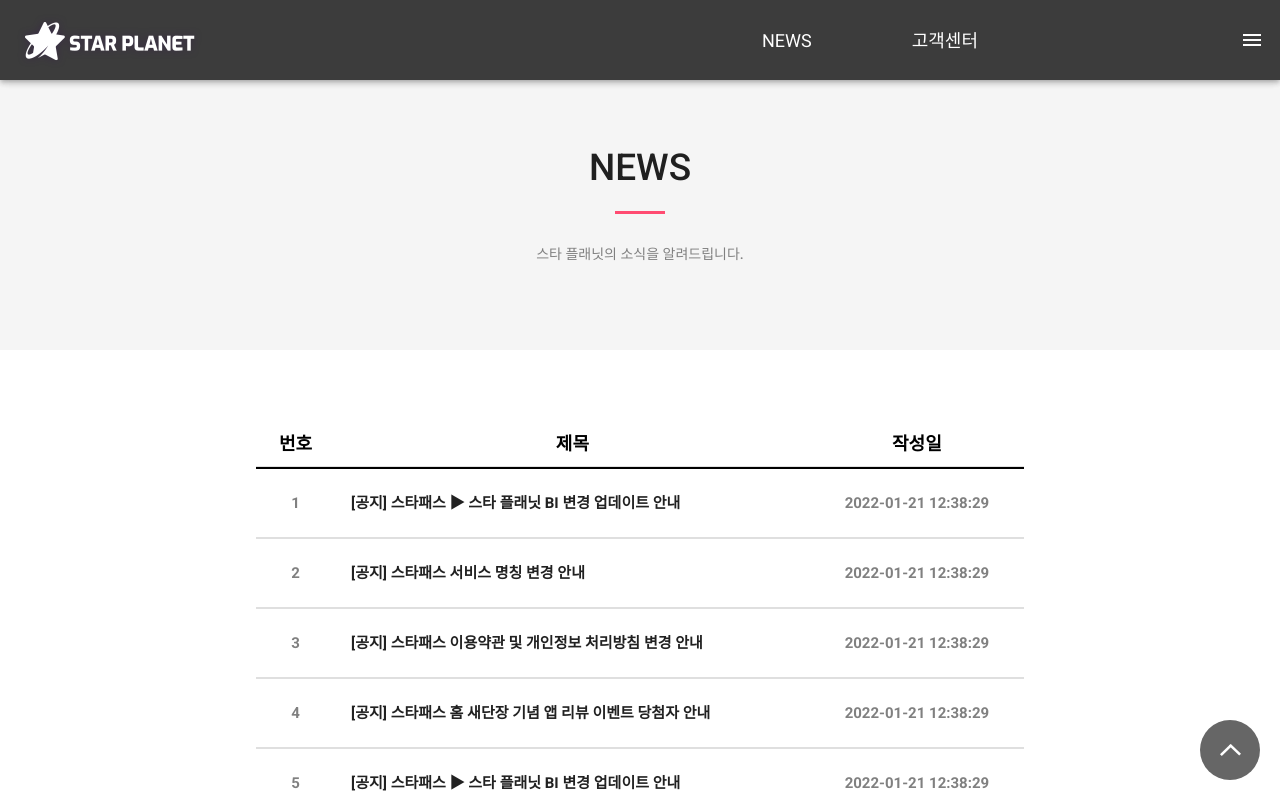
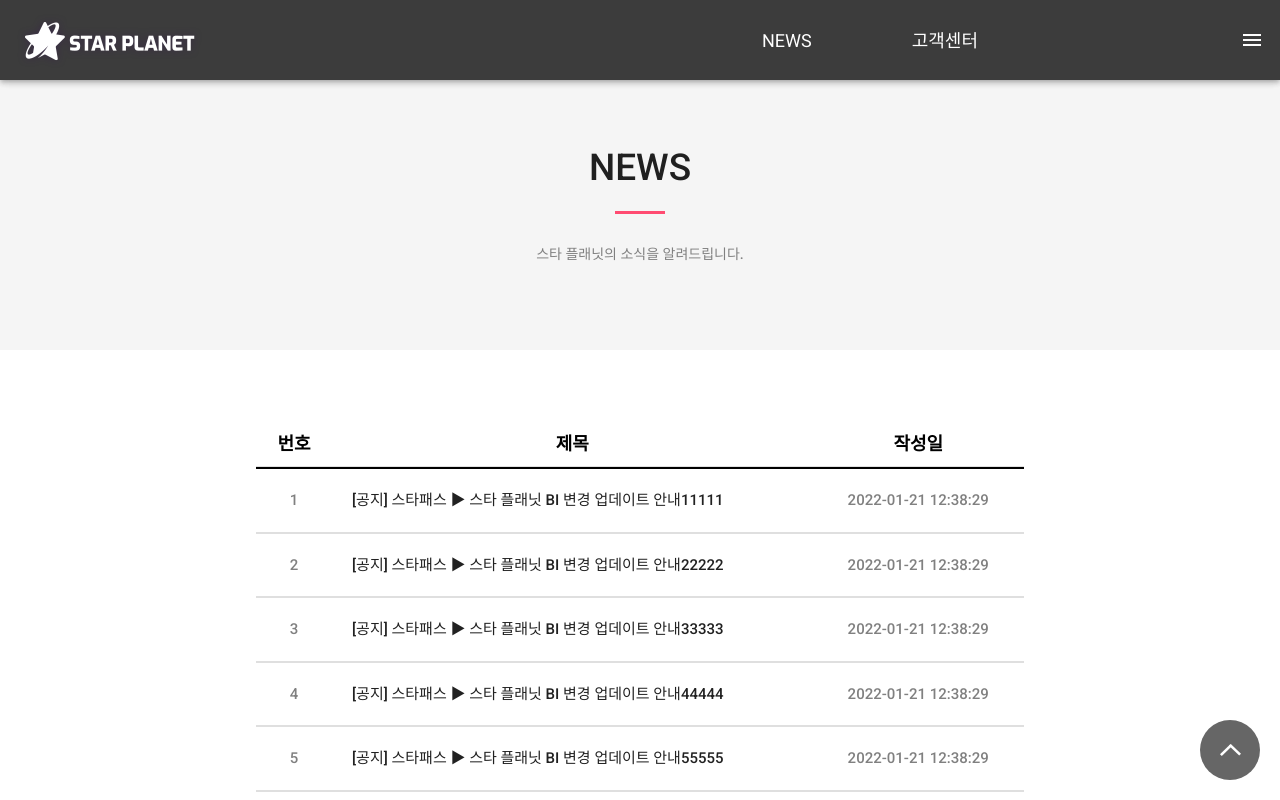
Before and after one commit to jeonghun-rowem/starplanet_pilotproject, a Vue app: page /news in a window 1280 px wide. Shown: the top 800 px of the page. Built offline with nearby package versions, Linux system fonts and the light colour scheme.

Commit message:
news 게시판 json파일을 사용한 axios연결 테스트

```diff
--- a/package.json
+++ b/package.json
@@ -8,6 +8,7 @@
     "lint": "vue-cli-service lint"
   },
   "dependencies": {
+    "axios": "^0.26.1",
     "core-js": "^3.8.3",
     "vue": "^2.6.14",
     "vue-router": "^3.5.3",
--- /dev/null
+++ b/public/Test.json
@@ -0,0 +1,12 @@
+[
+    {"num" : 1, "title" : "[공지] 스타패스 ▶ 스타 플래닛 BI 변경 업데이트 안내11111", "date":"2022-01-21 12:38:29" },
+    {"num" : 2, "title" : "[공지] 스타패스 ▶ 스타 플래닛 BI 변경 업데이트 안내22222", "date":"2022-01-21 12:38:29" },
+    {"num" : 3, "title" : "[공지] 스타패스 ▶ 스타 플래닛 BI 변경 업데이트 안내33333", "date":"2022-01-21 12:38:29" },
+    {"num" : 4, "title" : "[공지] 스타패스 ▶ 스타 플래닛 BI 변경 업데이트 안내44444", "date":"2022-01-21 12:38:29" },
+    {"num" : 5, "title" : "[공지] 스타패스 ▶ 스타 플래닛 BI 변경 업데이트 안내55555", "date":"2022-01-21 12:38:29" },
+    {"num" : 6, "title" : "[공지] 스타패스 ▶ 스타 플래닛 BI 변경 업데이트 안내66666", "date":"2022-01-21 12:38:29" },
+    {"num" : 7, "title" : "[공지] 스타패스 ▶ 스타 플래닛 BI 변경 업데이트 안내77777", "date":"2022-01-21 12:38:29" },
+    {"num" : 8, "title" : "[공지] 스타패스 ▶ 스타 플래닛 BI 변경 업데이트 안내88888", "date":"2022-01-21 12:38:29" },
+    {"num" : 9, "title" : "[공지] 스타패스 ▶ 스타 플래닛 BI 변경 업데이트 안내99999", "date":"2022-01-21 12:38:29" },
+    {"num" : 10, "title" : "[공지] 스타패스 ▶ 스타 플래닛 BI 변경 업데이트 안내00000", "date":"2022-01-21 12:38:29" }
+]
--- a/src/main.js
+++ b/src/main.js
@@ -1,4 +1,5 @@
 import Vue from "vue";
+import axios from "axios";
 import App from "@/App.vue";
 import vuetify from "@/plugins/vuetify.js";
 import router from "@/router/index.js";
@@ -8,5 +9,6 @@
 new Vue({
   vuetify,
   router,
+  axios,
   render: (h) => h(App),
 }).$mount("#app");
--- a/src/styles/variables.scss
+++ b/src/styles/variables.scss
@@ -10,7 +10,8 @@
     border-bottom: thin solid rgba(0, 0, 0, 0.12);
     font-size: 15px;
     text-align: center;
-    font-weight: 600;
+    font-weight: 500;
+    padding: 20px;
 }
 
 .v-data-table > .v-data-table__wrapper > table {
@@ -21,7 +22,6 @@
 }
 
 tbody{
-    height: 700px;
     border-top: 2px solid black;
     cursor: pointer;
 
@@ -35,6 +35,6 @@
     border-bottom: 2px solid #dfdfdf;
 }
 
-td:hover{
+td:nth-child(2):hover{
     color: #ff4b71!important
 }
--- a/src/views/News.vue
+++ b/src/views/News.vue
@@ -13,15 +13,15 @@
             </tr>
           </thead>
           <tbody>
-            <tr v-for="item in Test" :key="item.name">
+            <tr v-for="(list, i) in testData" :key="i">
               <td :style="{ color: 'gray' }">
-                {{ item.name }}
+                {{ list.num }}
               </td>
               <td :style="{ textAlign: 'left' }">
-                {{ item.calories }}
+                {{ list.title }}
               </td>
               <td :style="{ color: 'gray' }">
-                {{ item.date }}
+                {{ list.date }}
               </td>
             </tr>
           </tbody>
@@ -32,6 +32,7 @@
 </template>
 
 <script>
+import axios from "axios";
 import NewsServiceBar from "@/components/News_ServiceBar.vue";
 
 export default {
@@ -44,60 +45,16 @@
       NsText1: "NEWS",
       NsText2: "스타 플래닛의 소식을 알려드립니다.",
 
-      // Test용 데이터
-      Test: [
-        {
-          name: "1",
-          calories: "[공지] 스타패스 ▶ 스타 플래닛 BI 변경 업데이트 안내",
-          date: "2022-01-21 12:38:29",
-        },
-        {
-          name: "2",
-          calories: "	[공지] 스타패스 서비스 명칭 변경 안내",
-          date: "2022-01-21 12:38:29",
-        },
-        {
-          name: "3",
-          calories: "[공지] 스타패스 이용약관 및 개인정보 처리방침 변경 안내",
-          date: "2022-01-21 12:38:29",
-        },
-        {
-          name: "4",
-          calories: "	[공지] 스타패스 홈 새단장 기념 앱 리뷰 이벤트 당첨자 안내",
-          date: "2022-01-21 12:38:29",
-        },
-        {
-          name: "5",
-          calories: "[공지] 스타패스 ▶ 스타 플래닛 BI 변경 업데이트 안내",
-          date: "2022-01-21 12:38:29",
-        },
-        {
-          name: "6",
-          calories: "[공지] 스타패스 ▶ 스타 플래닛 BI 변경 업데이트 안내",
-          date: "2022-01-21 12:38:29",
-        },
-        {
-          name: "7",
-          calories: "[공지] 스타패스 ▶ 스타 플래닛 BI 변경 업데이트 안내",
-          date: "2022-01-21 12:38:29",
-        },
-        {
-          name: "8",
-          calories: "[공지] 스타패스 ▶ 스타 플래닛 BI 변경 업데이트 안내",
-          date: "2022-01-21 12:38:29",
-        },
-        {
-          name: "9",
-          calories: "[공지] 스타패스 ▶ 스타 플래닛 BI 변경 업데이트 안내",
-          date: "2022-01-21 12:38:29",
-        },
-        {
-          name: "10",
-          calories: "[공지] 스타패스 ▶ 스타 플래닛 BI 변경 업데이트 안내",
-          date: "2022-01-21 12:38:29",
-        },
-      ],
+      testData: [],
     };
+  },
+
+  // Test용 데이터
+  mounted() {
+    axios.get("/Test.json").then((response) => {
+      console.log(response);
+      this.testData = response.data;
+    });
   },
 };
 </script>
```
Also changed, not shown: 1 other file (tests, documents, lock files or other folders).
